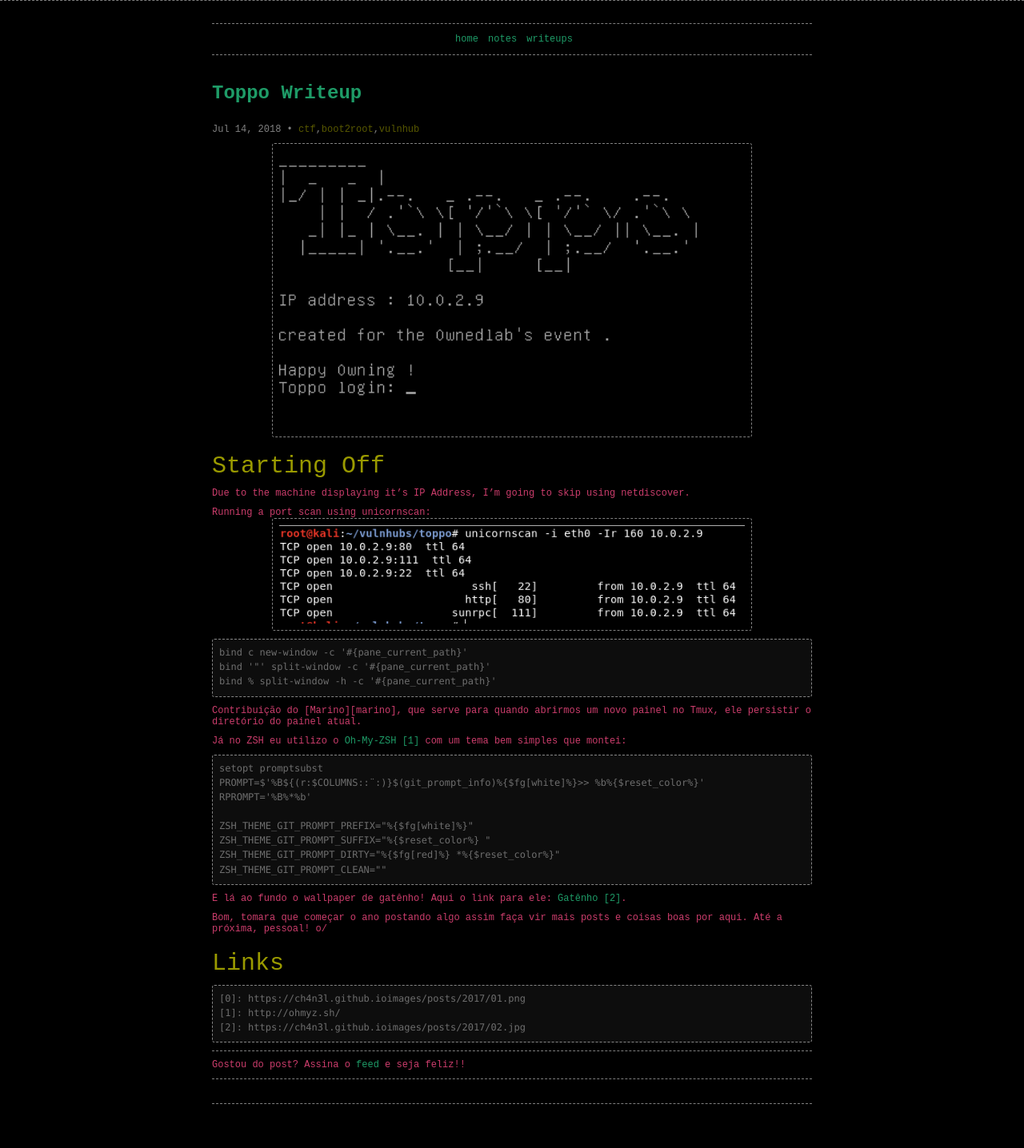
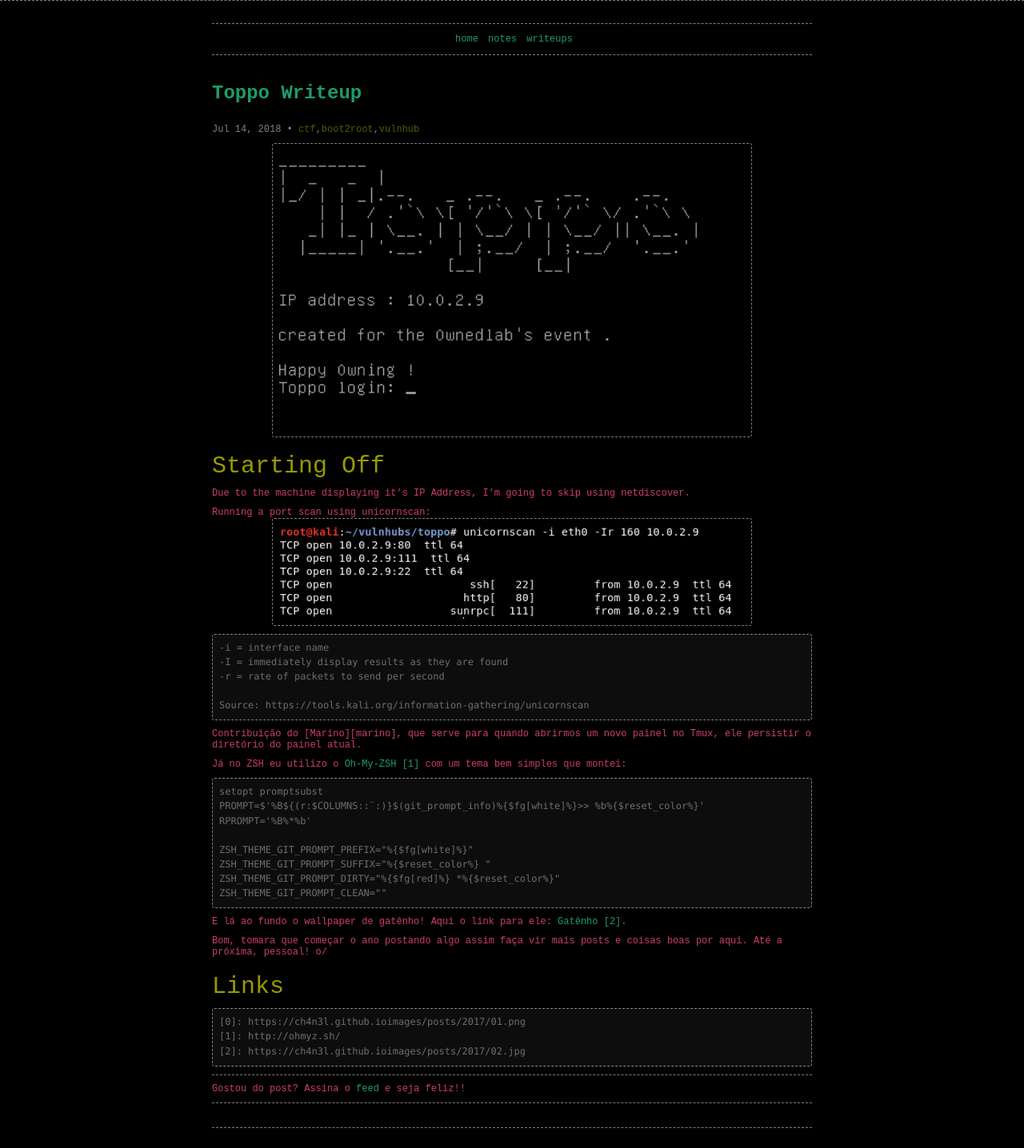
Before and after one commit to ch4n3l/ch4n3l.github.io, a Jekyll site: the page built from _posts/2017/2018-07-14-toppo.md, in a window 1280 px wide. Shown: the whole page at 80% size. Built offline with Jekyll 4.4.1, drawn with Linux system fonts in a browser that asks for light colours; comment, search, counter and statistics services are not loaded; before the commit the page ends 1406 px from its top, so only the background shows below that.

Commit message:
added unicornscan

```diff
--- a/_posts/2017/2018-07-14-toppo.md
+++ b/_posts/2017/2018-07-14-toppo.md
@@ -19,11 +19,12 @@
 Running a port scan using unicornscan:
 ![Screenshot]({{ site.baseurl }}/images/posts/2017/toppo/scan.png)
 
+~~~
+-i = interface name
+-I = immediately display results as they are found
+-r = rate of packets to send per second
 
-~~~
-bind c new-window -c '#{pane_current_path}'
-bind '"' split-window -c '#{pane_current_path}'
-bind % split-window -h -c '#{pane_current_path}'
+Source: https://tools.kali.org/information-gathering/unicornscan
 ~~~
 
 Contribuição do [Marino][marino], que serve para quando abrirmos um novo painel no Tmux, ele persistir o diretório do painel atual.
```
Also changed, not shown: images/posts/2017/toppo/scan.png, 1 other file.
